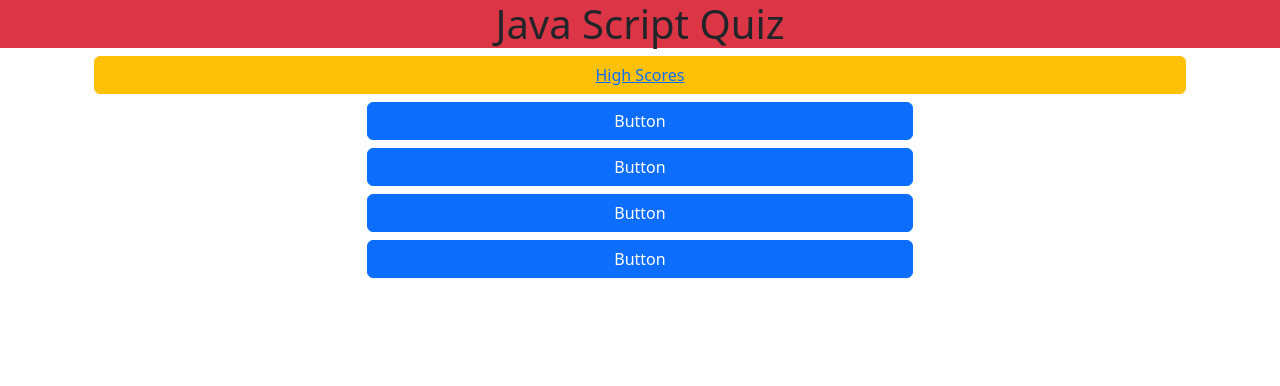
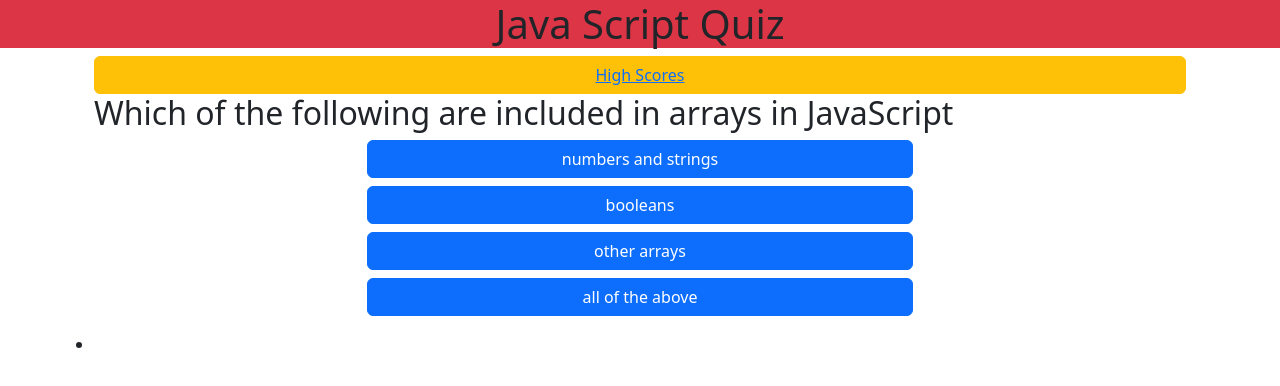
Before and after one commit to OksanaTak/JSquiz, a plain HTML site: page index.html in a window 1280 px wide. Both pictures are taken after a click on the button "Start Quiz". Drawn offline with nearby package versions, Linux system fonts and the light colour scheme.

Commit message:
Quiz Questions & Answers

```diff
--- a/index.html
+++ b/index.html
@@ -33,6 +33,10 @@
         <button class="btn btn-primary" id="option3" type="button">Button</button>
         <button class="btn btn-primary" id="option4" type="button">Button</button>
     </div>
+    <summary>
+        <p id="checkAnswer"></p>
+
+    </summary>
 </section>
 </main>
 <script src="./script.js"> </script>
--- a/script.js
+++ b/script.js
@@ -1,62 +1,105 @@
+var currentQuestion = 0
+var questionElement = document.getElementById('questions')
+var option1 = document.getElementById('option1')
+var option2 = document.getElementById('option2')
+var option3 = document.getElementById('option3')
+var option4 = document.getElementById('option4')
+var checkAnswer = document.getElementById('checkAnswer')
+
+var score = 0
+option1.addEventListener('click', correctAnswer)
+option2.addEventListener('click', correctAnswer)
+option3.addEventListener('click', correctAnswer)
+option4.addEventListener('click', correctAnswer)
+
 var quizArray = [
   {
-        question:"What is HTML?",
-        option1:"HyperDance text",
-        option2:"Hypertext Markup Language",
-        option3:"HyperText Makeup Language",
-        option4:"Hypertext Markup Literature",
-        answer:"Hypertext Markup Language"
+    question: 'Which of the following are included in arrays in JavaScript',
+    option1: 'numbers and strings',
+    option2: 'booleans',
+    option3: 'other arrays',
+    option4: 'all of the above',
+    answer: 'all of the above'
   },
   {
-        question:"What is HTML?",
-        option1:"HyperDance text",
-        option2:"Hypertext Markup Language",
-        option3:"HyperText Makeup Language",
-        option4:"Hypertext Markup Literature",
-        answer:"Hypertext Markup Language"
-    }
-    ,  {
-        question:"What is HTML?",
-        option1:"HyperDance text",
-        option2:"Hypertext Markup Language",
-        option3:"HyperText Makeup Language",
-        option4:"Hypertext Markup Literature",
-        answer:"Hypertext Markup Language"
+    question:
+      'Which of the following is NOT a valid way to declare a variable in JavaScript',
+    option1: 'var',
+    option2: 'const',
+    option3: 'let',
+    option4: 'int',
+    answer: 'int'
   },
-
-
   {
-        question:"What is HTML?",
-        option1:"HyperDance text",
-        option2:"Hypertext Markup Language",
-        option3:"HyperText Makeup Language",
-        option4:"Hypertext Markup Literature",
-        answer:"Hypertext Markup Language"
+    question: 'What is the correct way to comment a single-line in JavaScript?',
+    option1: '// comment',
+    option2: '<!-- comment -->',
+    option3: '/* comment */',
+    option4: '** comment **',
+    answer: '** comment **'
   },
 
   {
-        question:"What is HTML?",
-        option1:"HyperDance text",
-        option2:"Hypertext Markup Language",
-        option3:"HyperText Makeup Language",
-        option4:"Hypertext Markup Literature",
-        answer:"Hypertext Markup Language"
+    question: 'What is the correct way to declare a function in JavaScript?',
+    option1: 'myFunction()',
+    option2: 'function myFunction()',
+    option3: 'var myFunction = function()',
+    option4: 'All of the above',
+    answer: 'All of the above'
   },
 
   {
-        question:"What is HTML?",
-        option1:"HyperDance text",
-        option2:"Hypertext Markup Language",
-        option3:"HyperText Makeup Language",
-        option4:"Hypertext Markup Literature",
-        answer:"Hypertext Markup Language"
+    question: 'What is the correct way to create an object in JavaScript',
+    option1: 'var obj = {}',
+    option2: 'var obj = new Object()',
+    option3: 'Both a and b are correct',
+    option4: 'None of the above',
+    answer: 'Both a and b are correct'
+  },
+
+  {
+    question:
+      'Which method is used to add elements to the end of an array in JavaScript?',
+    option1: 'array.push()',
+    option2: 'array.unshift()',
+    option3: 'array.append()',
+    option4: 'array.add()',
+    answer: 'array.push()'
   }
 ]
- var startbutton = document.getElementById("startQuiz")
- startbutton.addEventListener ("click", function(){
-    quizContainer.style.display="block"
-    startbutton.style.display="none"
+var startbutton = document.getElementById('startQuiz')
+startbutton.addEventListener('click', function () {
+  quizContainer.style.display = 'block'
+  displayQuestion()
+  startbutton.style.display = 'none'
 })
+function displayQuestion () {
+  questionElement.innerText = quizArray[currentQuestion].question
+  option1.innerText = quizArray[currentQuestion].option1
+  option2.innerText = quizArray[currentQuestion].option2
+  option3.innerText = quizArray[currentQuestion].option3
+  option4.innerText = quizArray[currentQuestion].option4
+}
+var quizContainer = document.getElementById('quizContainer')
+quizContainer.style.display = 'none'
 
- var quizContainer = document.getElementById("quizContainer")
- quizContainer.style.display="none"
+function correctAnswer (event) {
+  var userSelection = event.target.innerText
+  if (userSelection == quizArray[currentQuestion].answer) {
+    score += 10
+    checkAnswer.innerText="answer is correct"
+  } else {
+    checkAnswer.innerText="answer is wrong"
+  }
+  if(currentQuestion < quizArray.length-1){
+    currentQuestion++
+    displayQuestion()
+  }else{
+    summary()
+  }
+}
+
+
+function summary(){
+    quizContainer.style.display = 'none'
+}
```
Lines whose indentation alone changed are shown as unchanged.
